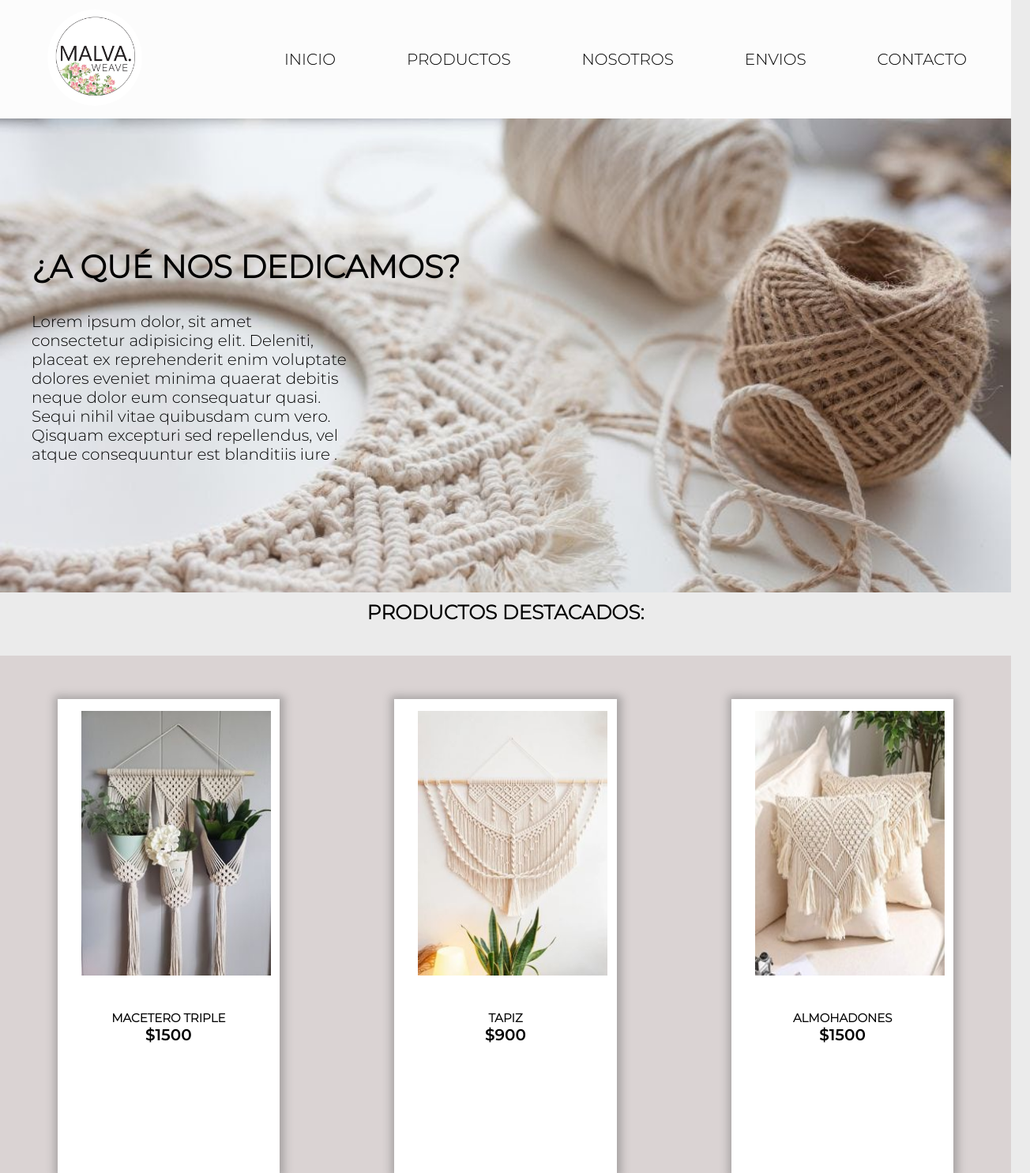
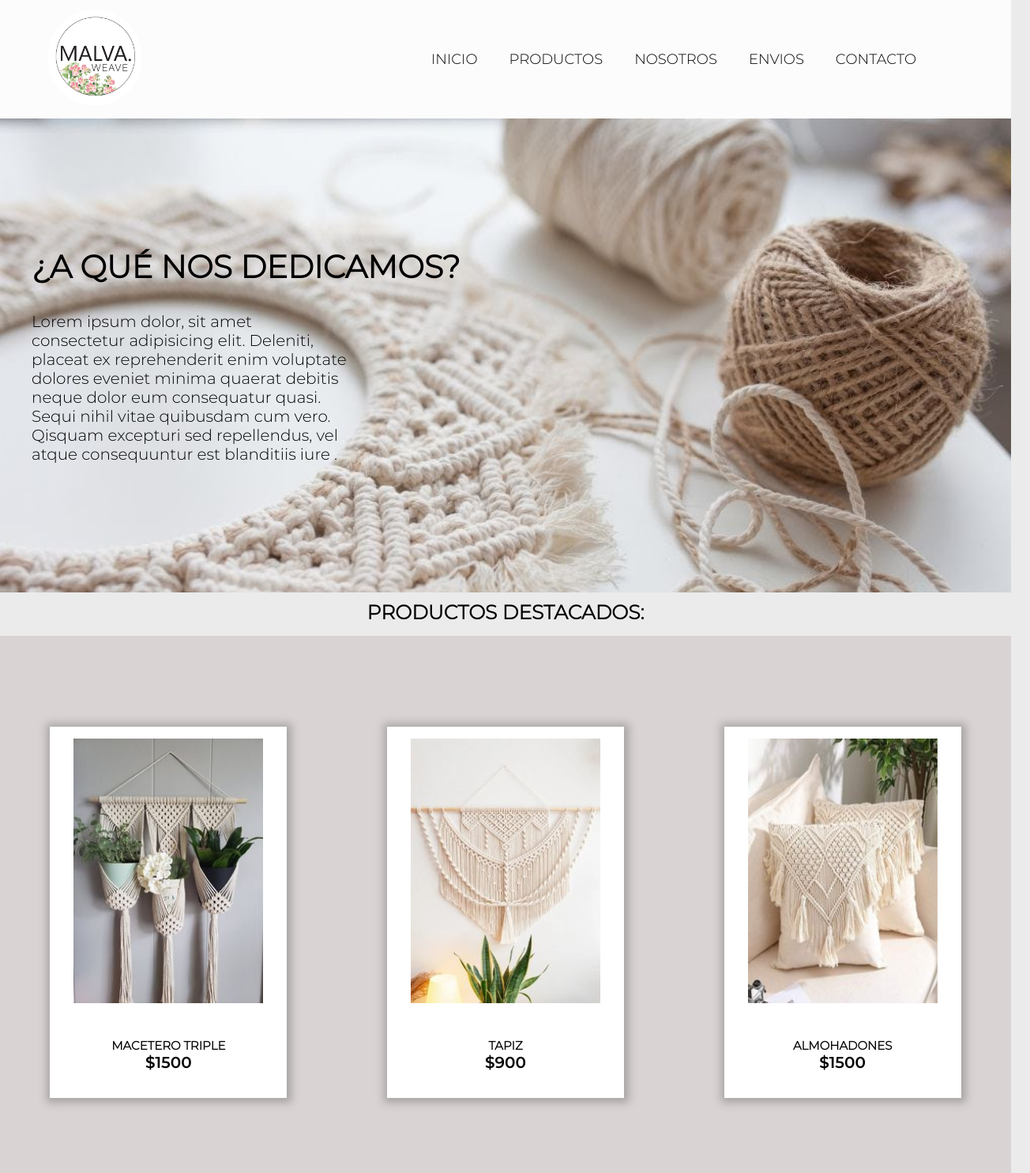
Before and after one commit to cecischenone01/malvaSchenone, a plain HTML site: page index.html in a window 1280 px wide. Shown: the top 1485 px of the page at 79% size, 1304 px wide, since content can reach past the window. Drawn offline with Linux system fonts and the light colour scheme.

Commit message:
aplicando animaciones

```diff
--- a/assets/css/style.css
+++ b/assets/css/style.css
@@ -21,11 +21,13 @@ body{
     background-color: rgba(253, 253, 253, 0.938);
     height: 150px;
     width: 100vw;
+    max-width: 100%;
     display: flex;
     flex-direction: row;
     align-items: center;
+    justify-content: space-between;
+    overflow:hidden;
 }
-
 .header__logo{
     border-radius: 100%;
     margin-left: 60px;
@@ -94,12 +96,13 @@ body{
 
 /*navegacion*/
 .nav{
-    width:100vw;
+    float: right;
     height: 100px;
     list-style-type: none;
-    margin-left: 100px;
+    margin-right: 100px;
     display: flex;
     align-items: center;
+    justify-content: space-around;
 }
 
 .nav__menu{
@@ -111,11 +114,11 @@ body{
     justify-content: space-evenly;
 }
 
-.nav__links{
+/* .nav__links{
     display: inline-block;
     width: auto;
     border-radius: 10px;
-}
+} */
 
 .nav__textonav{
     text-decoration: none;
@@ -123,13 +126,20 @@ body{
     text-transform: uppercase;
     font-family: 'monserrat light';
     text-align: center;
-    padding: 10px;
-    border-radius: 10px;
+    /* padding: 10px; */
+    font-size: 18px;
+    margin: 20px;
+    border-bottom: 0px solid black;
+    transition: all ease-in-out .2s;
 }
-
+.nav__textonav:hover{
+   transform: translateY(-5px);
+   border-bottom: 1px solid black;
+}
 .nav__animacion :hover{
     transition: all ease-in-out .2s;
-    background-color: rgba(245, 213, 127, 0.384);
+    transform: translateY(-10px);
+    border-bottom: 1px solid black;
 }
 /*media query nav*/
 /*mobile*/
@@ -202,6 +212,7 @@ body{
 .intro {
     height: 600px;
     width: 100vw;
+    max-width: 100%;
     background-image: url(../img/marco.jpg);
     background-repeat: no-repeat;
     background-size: cover;
@@ -307,23 +318,22 @@ main article{
     background-color:#dad3d3;
     display: grid;
     grid-template-columns: repeat(3, 1fr);
-    grid-template-rows: 10px ;
-    grid-template-areas:
-    "productos productos productos"
-    "destacado1 destacado2 destacado3";
+    grid-template-rows: auto;
+    max-width: 100%;
     justify-items: center;
     align-items: center;
 }
 
 .textolinea{
     width: 100vw;
-    height: 10vh;
+    max-width: 100%;
+    height: 55px;
     background-color: #ebebeb;
     font-family: "monserrat light";
     text-align: center;
     font-size: 25px;
     padding-top: 10px;
-    grid-area: productos;
+
 }
 
 .imagen-destacado{
@@ -332,15 +342,19 @@ main article{
     padding: 15px 10px 40px 30px;
 }
 
-.destacado1{
-    width:22vw;
-    height: 75vh;
+.destacado{
+    cursor: pointer;
+    width:300px;
+    height: 470px;
     background-color: white;
     overflow: hidden;
     box-shadow: 1px 1px 10px 5px rgba(112, 112, 112, 0.466);
-    grid-area: destacado1;
+    transition: all ease-in-out .3s;
 }
-
+.destacado:hover{
+    transform: translateY(-10px);
+}
+/*
 .destacado2{
     width: 22vw;
     height: 75vh;
@@ -357,7 +371,7 @@ main article{
     overflow: hidden;
     box-shadow: 1px 1px 10px 5px rgba(112, 112, 112, 0.466);
     grid-area: destacado3;
-}
+} */
 
 .precio{
     font-family: "monserrat sbold";
@@ -570,6 +584,7 @@ main article{
 /*footer*/
 .footer{
     width: 100vw;
+    max-width: 100%;
     height: 150px;
     background-color:#ebebeb;
     display: grid;
@@ -801,7 +816,7 @@ main article{
         margin-left: 20px;
         }
         .footer__copy{
-            width: ;
+
         font-size: 8px;
         }
 }
--- a/index.html
+++ b/index.html
@@ -17,23 +17,11 @@
         </div>
         <!--menu de navegacion  -->
             <nav class="nav">
-                <ul class="nav__menu">
-                    <li class="nav__links nav__animacion" >
-                        <a class="nav__textonav" href="index.html">Inicio</a>
-                    </li>
-                    <li class="nav__links nav__animacion">
-                        <a class="nav__textonav" href="./pages/productos.html">Productos</a>
-                    </li>
-                    <li class="nav__links nav__animacion">
-                        <a class="nav__textonav" href="./pages/nosotros.html">Nosotros</a>
-                    </li>
-                    <li class="nav__links nav__animacion">
-                        <a class="nav__textonav"  href="./pages/envios.html">Envios</a>
-                    </li>
-                    <li class="nav__links nav__animacion">
-                        <a class="nav__textonav" href="./pages/contacto.html">Contacto</a>
-                    </li>
-                </ul>
+                <a class="nav__textonav" href="index.html">Inicio</a>
+                <a class="nav__textonav" href="./pages/productos.html">Productos</a>
+                <a class="nav__textonav" href="./pages/nosotros.html">Nosotros</a>
+                <a class="nav__textonav"  href="./pages/envios.html">Envios</a>
+                <a class="nav__textonav" href="./pages/contacto.html">Contacto</a>
             </nav>
     </header>
     <main class="intro">
@@ -48,17 +36,17 @@
                 <h3 class="textolinea">PRODUCTOS DESTACADOS:</h3>
             </div>
                 <div class="secdestacados">
-                    <div class="destacado1">
+                    <div class="destacado">
                         <img class="imagen-destacado" src="./assets/img/maceterotriple2.jpg" alt="macetero triple">
                         <h4 class="nombre-producto">MACETERO TRIPLE</h4>
                         <h5 class="precio">$1500</h5>
                     </div>
-                    <div class="destacado2">
+                    <div class="destacado">
                         <img class="imagen-destacado" src="./assets/img/tapiz grande.jpg" alt="tapiz grande">
                         <h4 class="nombre-producto">TAPIZ</h4>
                         <h5 class="precio">$900</h5>
                     </div>
-                    <div class="destacado3">
+                    <div class="destacado">
                         <img class="imagen-destacado" src="./assets/img/almohadones.jpg" alt="almohadones">
                         <h4 class="nombre-producto">ALMOHADONES</h4>
                         <h5 class="precio">$1500</h5>
```
Also changed, not shown: pages/contacto.html (+3 -16 lines), pages/envios.html (+3 -16 lines), pages/nosotros.html (+3 -16 lines), pages/productos.html (+10 -23 lines).
